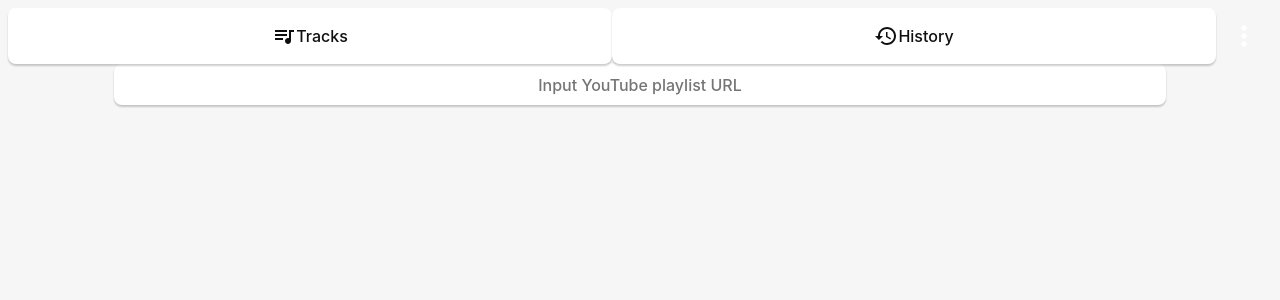
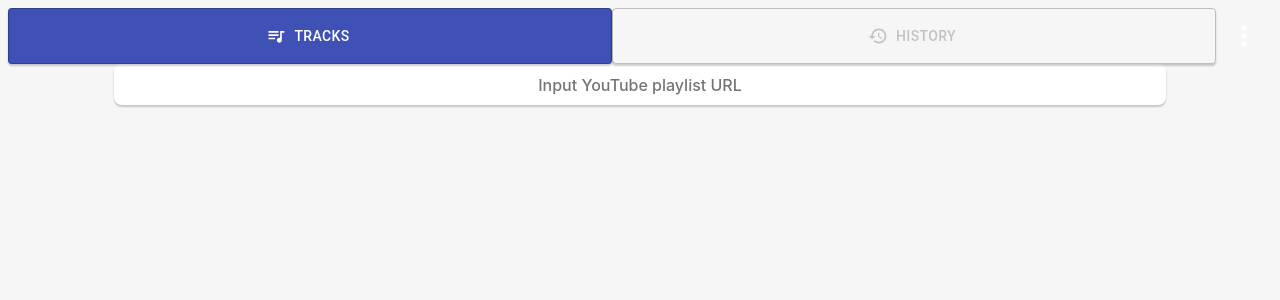
Before and after one commit to void2610/Simple-YouTube-Music.js, a React (Vite) app: page / in a window 1280 px wide. Shown: the top 300 px of the page. Built offline with nearby package versions, Linux system fonts and the light colour scheme.

Commit message:
improve buttons

```diff
--- a/src/App.jsx
+++ b/src/App.jsx
@@ -40,7 +40,7 @@ const App = () => {
 
   return (
     <>
-      <TopBar {...{ setIsDisplayTrack }} />
+      <TopBar {...{ isDisplayTrack, setIsDisplayTrack }} />
       {isDisplayTrack && (
         <>
           <SearchBar
--- a/src/components/SearchBar.jsx
+++ b/src/components/SearchBar.jsx
@@ -13,12 +13,24 @@ const SearchBar = ({ tracks, setTrackIndex, setTracks, setCurrentTrack, historie
         setTracks(tracks => [...tracks, ...newTracks]);
 
         const playlist = await createHistoryFromPlaylistUrl(url);
+        for (let i = 0; i < histories.length; i++) {
+          if (histories[i].src === playlist.src) {
+            histories.splice(i, 1);
+            break;
+          }
+        }
         setHistories(histories => [...histories, playlist]);
       } else {
         const track = await getTrackFromUrl(url);
         setTracks(tracks => [...tracks, track]);
 
         const history = await createHistoryFromUrl(url);
+        for (let i = 0; i < histories.length; i++) {
+          if (histories[i].src === history.src) {
+            histories.splice(i, 1);
+            break;
+          }
+        }
         setHistories(histories => [...histories, history]);
       }
       document.getElementById('search-bar-input').value = '';
--- a/src/components/TopBar.jsx
+++ b/src/components/TopBar.jsx
@@ -1,4 +1,4 @@
-import { AppBar, Toolbar, makeStyles, IconButton } from '@material-ui/core'
+import { AppBar, Toolbar, makeStyles, Button, IconButton } from '@material-ui/core'
 import React from 'react'
 import { useRef, useState, useEffect } from "react";
 import Drawer from '@mui/material/Drawer';
@@ -13,7 +13,7 @@ const drawerlStyle = {
   lineHeight: '24px',
   fontWeight: 400,
   color: '#f6f6f6',
-  backgroundColor: '#0f0f0f',
+  backgroundColor: '#2f2f2f',
   fontSynthesis: 'none',
   textRendering: 'optimizeLegibility',
   WebkitFontSmoothing: 'antialiased',
@@ -23,8 +23,23 @@ const drawerlStyle = {
   width: '170px'
 };
 
+const activeButtonStyle = {
+  backgroundColor: '#3f51b5',
+  color: 'white'
+};
 
-const TopBar = ({ setIsDisplayTrack }) => {
+const useStyles = makeStyles({
+  iconButton: {
+    '&:hover': {
+      backgroundColor: '#272727'
+    }
+  }
+});
+
+
+const TopBar = ({ isDisplayTrack, setIsDisplayTrack }) => {
+  const classes = useStyles();
+
   const [drawerOpened, setDrawerOpened] = useState(false);
 
   const trackButtonClick = () => {
@@ -38,9 +53,15 @@ const TopBar = ({ setIsDisplayTrack }) => {
   return (
     <>
       <div style={{ display: 'flex', justifyContent: 'space-between' }}>
-        <button style={{ width: '49.5%', display: 'flex', alignItems: 'center', justifyContent: 'center' }} onClick={trackButtonClick}><QueueMusicIcon /> Tracks</button>
-        <button style={{ width: '49.5%', display: 'flex', alignItems: 'center', justifyContent: 'center' }} onClick={historyButtonClick}><HistoryIcon />History</button>
-        < IconButton style={{ color: 'white', boxShadow: 'none' }} onClick={() => { setDrawerOpened(true); }}>
+        <Button variant="outlined" startIcon={<QueueMusicIcon />} style={{
+          ...{ color: '#c2c2c2', width: '49.5%', display: 'flex', alignItems: 'center', justifyContent: 'center' },
+          ...(isDisplayTrack ? activeButtonStyle : {})
+        }} onClick={trackButtonClick}>Tracks</Button>
+        <Button variant="outlined" startIcon={<HistoryIcon />} style={{
+          ...{ color: '#c2c2c2', width: '49.5%', display: 'flex', alignItems: 'center', justifyContent: 'center' },
+          ...(!isDisplayTrack ? activeButtonStyle : {})
+        }} onClick={historyButtonClick}>History</Button>
+        < IconButton className={classes.iconButton} style={{ color: 'white', boxShadow: 'none' }} onClick={() => { setDrawerOpened(true); }}>
           <MoreVertIcon style={{ fontSize: '2rem' }} />
         </ IconButton>
       </div >
--- a/src/styles.css
+++ b/src/styles.css
@@ -15,7 +15,7 @@
 }
 
 .simplebar-track.simplebar-vertical {
-  background: linear-gradient(lightgreen, green);
+  background: linear-gradient( #6c82ff,#3f51b5);
 }
 
 .simplebar-scrollbar:before {
```
